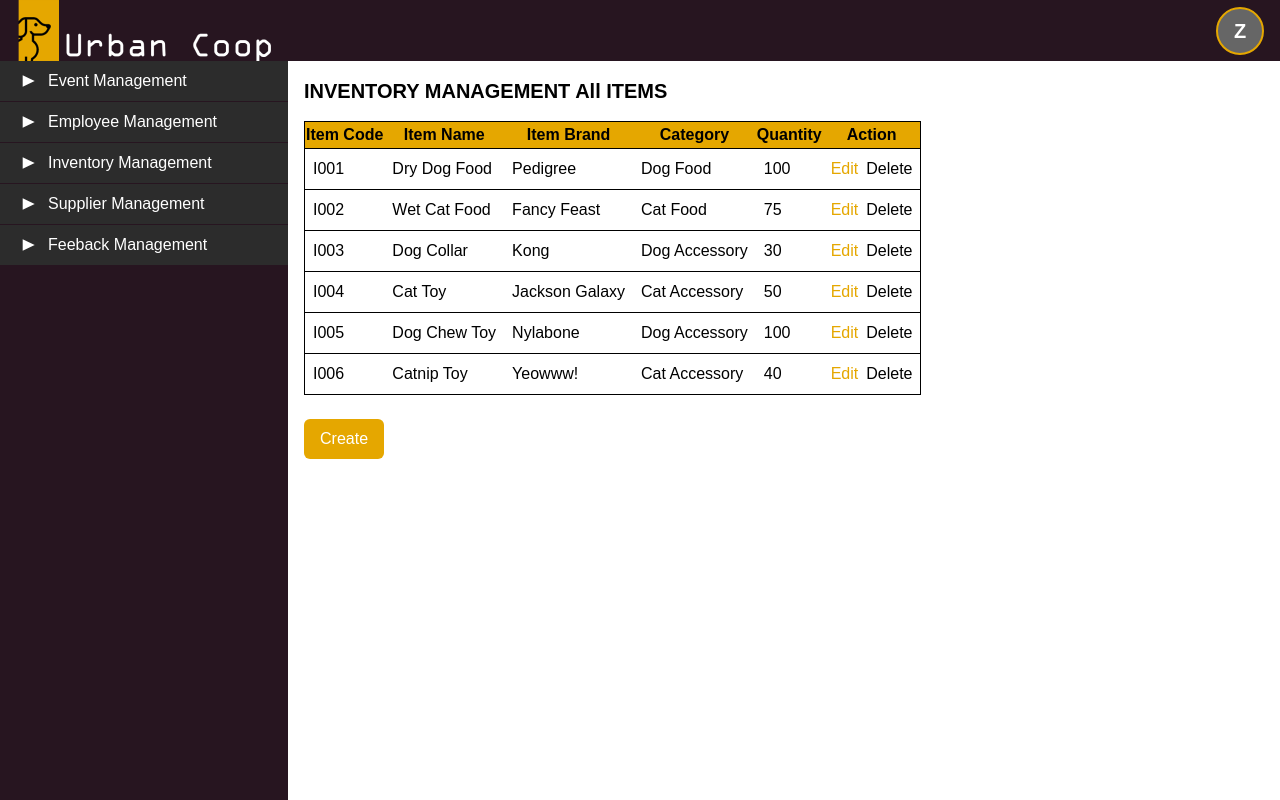
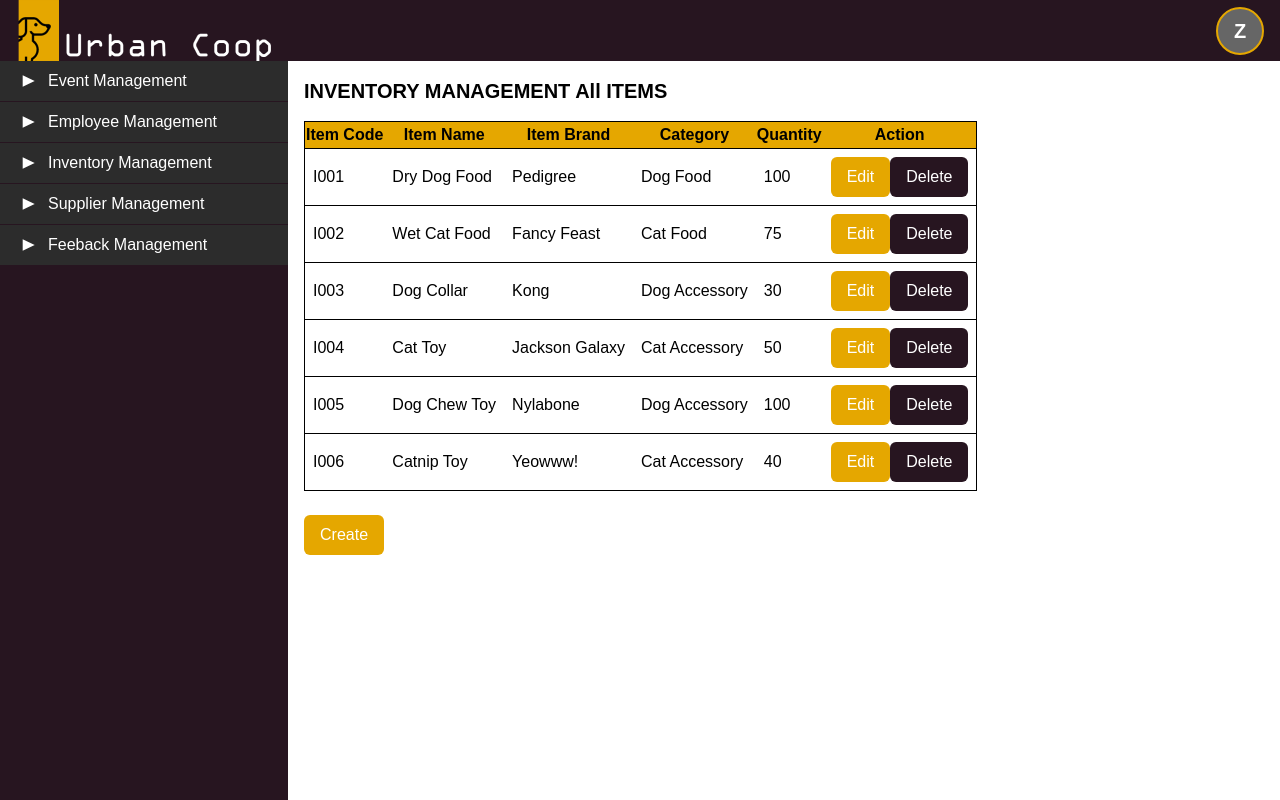
Before and after one commit to Miyuru-Shalitha/urban-coop, a React (Vite) app in the folder frontend/: page /admin/inventory-management/item in a window 1280 px wide. Shown: the top 800 px of the page. Built offline with nearby package versions, Linux system fonts and the light colour scheme; a web font is replaced by a local one.

Commit message:
dashboard

```diff
--- a/frontend/src/pages/InventoryManagementAdminPage/InventoryManagementDashboard.tsx
+++ b/frontend/src/pages/InventoryManagementAdminPage/InventoryManagementDashboard.tsx
@@ -1,3 +1,101 @@
-export default function InventoryManagementDashboard() {
-    return <div>INVENTORY MANAGEMENT DAHSBOARD</div>;
-  }
+
+import { PieChart, Pie, Cell, Legend, BarChart, Bar, XAxis, YAxis, CartesianGrid, Tooltip } from "recharts";
+
+interface CustomizedLabelProps {
+  cx: number;
+  cy: number;
+  midAngle: number;
+  innerRadius: number;
+  outerRadius: number;
+  percent: number;
+  index: number;
+}
+
+const pieChartData = [
+  { name: "Food", value: 30 },
+  { name: "Medicine", value: 40 },
+  { name: "Toys", value: 10 },
+  { name: "Bathroom Essentials", value: 15 },
+  { name: "Grooming Equipments", value: 5 },
+];
+
+const barChartData = [
+  { name: "Food", pv: 50 },
+  { name: "Medicine", pv: 60 },
+  { name: "Toys", pv: 25 },
+  { name: "Bathroom Essentials", pv: 35 },
+  { name: "Grooming Equipments", pv: 15 },
+];
+
+const COLORS = ["#0088FE", "#00C49F", "#FFBB28", "#FF8042", "#FF00FF"];
+
+const renderCustomizedLabel = ({
+  cx,
+  cy,
+  midAngle,
+  innerRadius,
+  outerRadius,
+  percent,
+  index,
+}: CustomizedLabelProps) => {
+  const radius = innerRadius + (outerRadius - innerRadius) * 0.5;
+  const x = cx + radius * Math.cos(-midAngle * (Math.PI / 180));
+  const y = cy + radius * Math.sin(-midAngle * (Math.PI / 180));
+
+  return (
+    <text x={x} y={y} fill="white" textAnchor="middle" dominantBaseline="central">
+      {(percent * 100).toFixed(0)}%
+    </text>
+  );
+};
+
+const App = () => {
+  return (
+    <div style={{ display: 'flex', flexDirection: 'row', justifyContent: 'space-around' }}>
+      <div>
+        <PieChart width={400} height={400}>
+          <Pie
+            data={pieChartData}
+            cx="50%"
+            cy="50%"
+            labelLine={false}
+            label={renderCustomizedLabel}
+            outerRadius={80}
+            fill="#8884d8"
+            dataKey="value"
+          >
+            {pieChartData.map((entry, index) => (
+              <Cell key={`cell-${index}`} fill={COLORS[index % COLORS.length]} />
+            ))}
+          </Pie>
+          <Legend />
+        </PieChart>
+
+      </div>
+
+      <div>
+        <BarChart
+          width={500}
+          height={300}
+          data={barChartData}
+          margin={{
+            top: 5,
+            right: 30,
+            left: 20,
+            bottom: 5,
+          }}
+          barSize={20}
+        >
+          <XAxis dataKey="name" scale="point" padding={{ left: 10, right: 10 }} />
+          <YAxis />
+          <Tooltip />
+          <Legend />
+          <CartesianGrid strokeDasharray="3 3" />
+          <Bar dataKey="pv" fill="#E5A700"background={{ fill: '#eee' }} />
+        </BarChart>
+      </div>
+    </div>
+  );
+}
+
+export default App;
--- a/frontend/src/pages/InventoryManagementAdminPage/InventoryManagementItemPage.tsx
+++ b/frontend/src/pages/InventoryManagementAdminPage/InventoryManagementItemPage.tsx
@@ -20,10 +20,14 @@ export default function InventoryManagementItemPage() {
           <td className="p-2">Dog Food</td>
           <td className="p-2">100 </td>
           <td className="p-2">
-            <a href="/admin/inventory-management/item-update" className="text-primary mr-2">
+            <Link to="/admin/inventory-management/item-update">
+              <button className="bg-primary text-white py-2 px-4 rounded-md">
                 Edit
-            </a>
-            <button>Delete</button>
+              </button>
+            </Link>
+            <button className="bg-secondary text-white py-2 px-4 rounded-md">
+              Delete
+            </button>
           </td>
         </tr>
         <tr className="border-b border-black">
@@ -33,10 +37,14 @@ export default function InventoryManagementItemPage() {
           <td className="p-2">Cat Food</td>
           <td className="p-2">75 </td>
           <td className="p-2">
-            <a href="/admin/inventory-management/item-update" className="text-primary mr-2">
+            <Link to="/admin/inventory-management/item-update">
+              <button className="bg-primary text-white py-2 px-4 rounded-md">
                 Edit
-            </a>
-            <button>Delete</button>
+              </button>
+            </Link>
+            <button className="bg-secondary text-white py-2 px-4 rounded-md">
+              Delete
+            </button>
           </td>
         </tr>
         <tr className="border-b border-black">
@@ -46,10 +54,14 @@ export default function InventoryManagementItemPage() {
           <td className="p-2">Dog Accessory</td>
           <td className="p-2">30 </td>
           <td className="p-2">
-            <a href="/admin/inventory-management/item-update" className="text-primary mr-2">
+            <Link to="/admin/inventory-management/item-update">
+              <button className="bg-primary text-white py-2 px-4 rounded-md">
                 Edit
-            </a>
-            <button>Delete</button>
+              </button>
+            </Link>
+            <button className="bg-secondary text-white py-2 px-4 rounded-md">
+              Delete
+            </button>
           </td>
         </tr>
         <tr className="border-b border-black">
@@ -59,10 +71,14 @@ export default function InventoryManagementItemPage() {
           <td className="p-2">Cat Accessory</td>
           <td className="p-2">50 </td>
           <td className="p-2">
-            <a href="/admin/inventory-management/item-update" className="text-primary mr-2">
+            <Link to="/admin/inventory-management/item-update">
+              <button className="bg-primary text-white py-2 px-4 rounded-md">
                 Edit
-            </a>
-            <button>Delete</button>
+              </button>
+            </Link>
+            <button className="bg-secondary text-white py-2 px-4 rounded-md">
+              Delete
+            </button>
           </td>
         </tr>
         <tr className="border-b border-black">
@@ -72,10 +88,14 @@ export default function InventoryManagementItemPage() {
           <td className="p-2">Dog Accessory</td>
           <td className="p-2">100 </td>
           <td className="p-2">
-            <a href="/admin/inventory-management/item-update" className="text-primary mr-2">
+            <Link to="/admin/inventory-management/item-update">
+              <button className="bg-primary text-white py-2 px-4 rounded-md">
                 Edit
-            </a>
-            <button>Delete</button>
+              </button>
+            </Link>
+            <button className="bg-secondary text-white py-2 px-4 rounded-md">
+              Delete
+            </button>
           </td>
         </tr>
         <tr className="border-b border-black">
@@ -85,10 +105,14 @@ export default function InventoryManagementItemPage() {
           <td className="p-2">Cat Accessory</td>
           <td className="p-2">40 </td>
           <td className="p-2">
-            <a href="/admin/inventory-management/item-update" className="text-primary mr-2">
+            <Link to="/admin/inventory-management/item-update">
+              <button className="bg-primary text-white py-2 px-4 rounded-md">
                 Edit
-            </a>
-            <button>Delete</button>
+              </button>
+            </Link>
+            <button className="bg-secondary text-white py-2 px-4 rounded-md">
+              Delete
+            </button>
           </td>
         </tr>
       </table>
--- a/frontend/src/pages/InventoryManagementAdminPage/InventoryManagementUpdateItems.tsx
+++ b/frontend/src/pages/InventoryManagementAdminPage/InventoryManagementUpdateItems.tsx
@@ -2,7 +2,7 @@ export default function InventoryManagementUpdateItems() {
     return  (
         <div>
           INVENTORY MANAGEMENT UPDATE ITEM
-          <div className="max-w-md mx-auto bg-white shadow-md rounded px-8 py-6">
+          <div className="max-w-md mx-auto bg-white shadow-md rounded px-8 py-6 ">
             <h2 className="text-xl font-bold mb-4">Update Item</h2>
             <form>
               <div className="mb-4">
--- /dev/null
+++ b/package.json
@@ -0,0 +1,5 @@
+{
+  "dependencies": {
+    "recharts": "^2.12.5"
+  }
+}
```
Also changed, not shown: 1 other file (tests, documents, lock files or other folders). Lines whose indentation alone changed are shown as unchanged.
